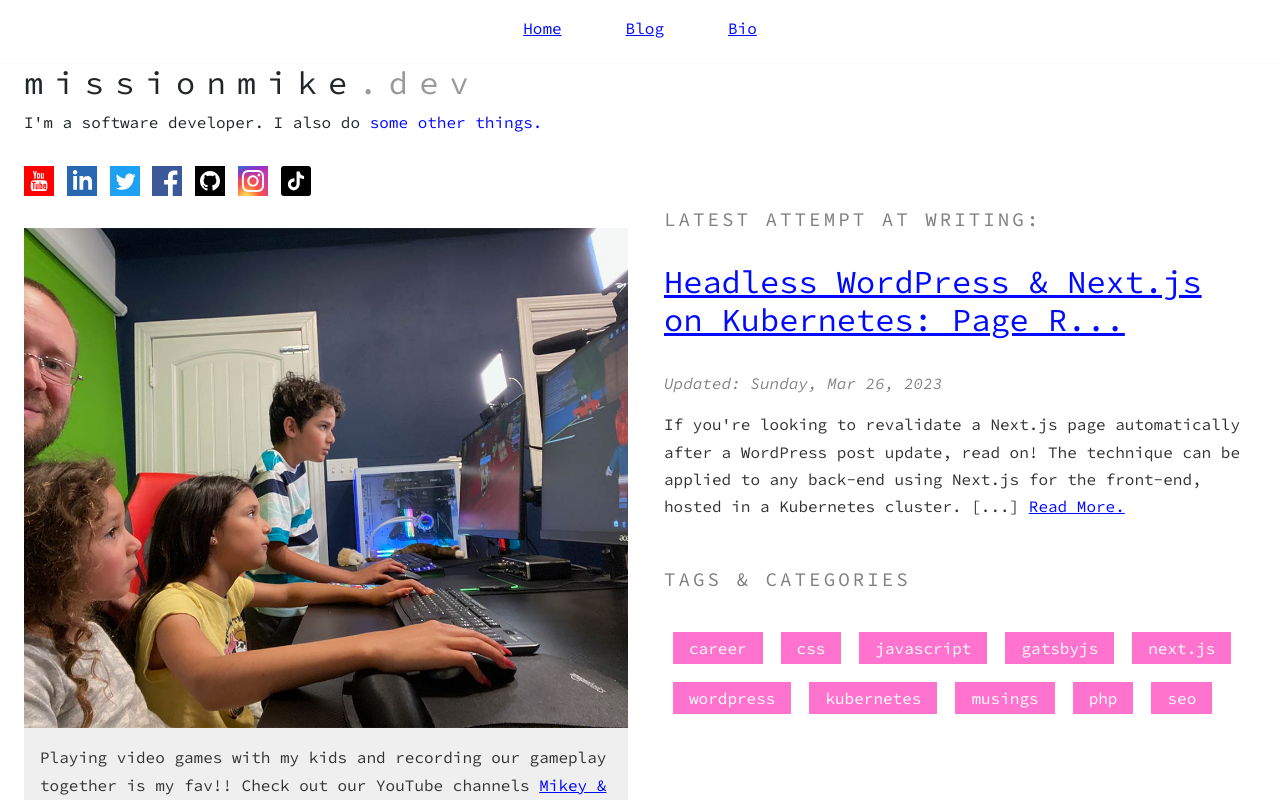
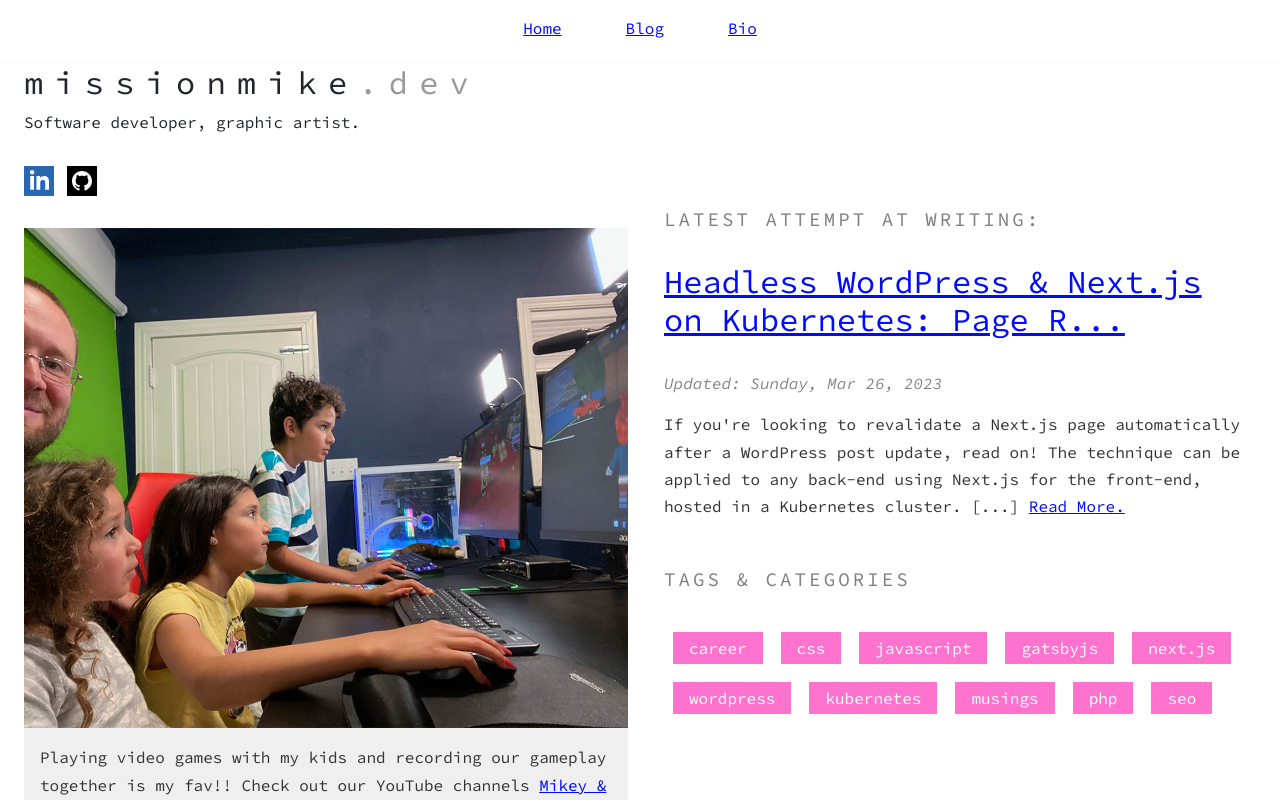
Before and after one commit to missionmike/missionmike.dev, a Next.js app: page / in a window 1280 px wide. Shown: the top 800 px of the page. Built offline with nearby package versions, Linux system fonts and the light colour scheme.

Commit message:
update socials

```diff
--- a/components/SocialBar/SocialBar.tsx
+++ b/components/SocialBar/SocialBar.tsx
@@ -18,13 +18,12 @@ import styles from './SocialBar.module.scss';
 const SocialBar = () => {
   return (
     <div className={styles.socialBar}>
-      <IconYouTube url={siteMetadata.youTube} />
       <IconLinkedIn url={siteMetadata.linkedIn} />
-      <IconTwitter url={siteMetadata.twitter} />
-      <IconFacebook url={siteMetadata.facebook} />
+      {/* <IconTwitter url={siteMetadata.twitter} /> */}
+      {/* <IconFacebook url={siteMetadata.facebook} /> */}
       <IconGitHub url={siteMetadata.gitHub} />
-      <IconInstagram url={siteMetadata.instagram} />
-      <IconTikTok url={siteMetadata.tikTok} />
+      {/* <IconInstagram url={siteMetadata.instagram} /> */}
+      {/* <IconTikTok url={siteMetadata.tikTok} /> */}
     </div>
   );
 };
--- a/pages/index.tsx
+++ b/pages/index.tsx
@@ -34,15 +34,7 @@ export default function Home({
               missionmike<span className={styles.suffix}>.dev</span>
             </h1>
             <span className={styles.subtitle}>
-              I&apos;m a software developer. I also do{' '}
-              {/* eslint-disable-next-line react/jsx-no-target-blank */}
-              <a
-                href="https://linktr.ee/missionmike"
-                target="_blank"
-                style={{ textDecoration: 'none' }}
-              >
-                some other things.
-              </a>
+              Software developer, graphic artist.
             </span>
             <SocialBar />
             <div className={styles.imageFrame}>
```
Also changed, not shown: 1 other file (tests, documents, lock files or other folders).
